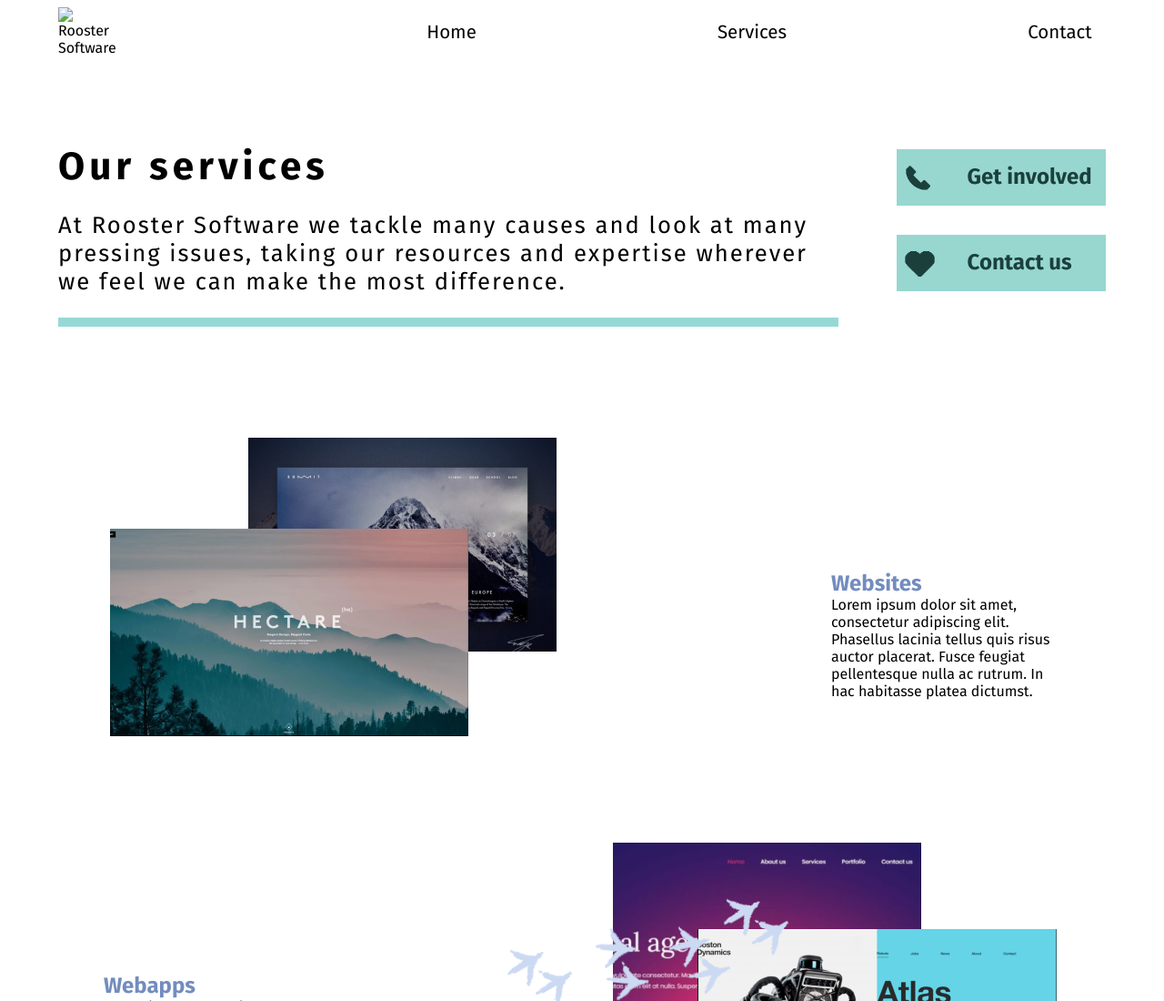
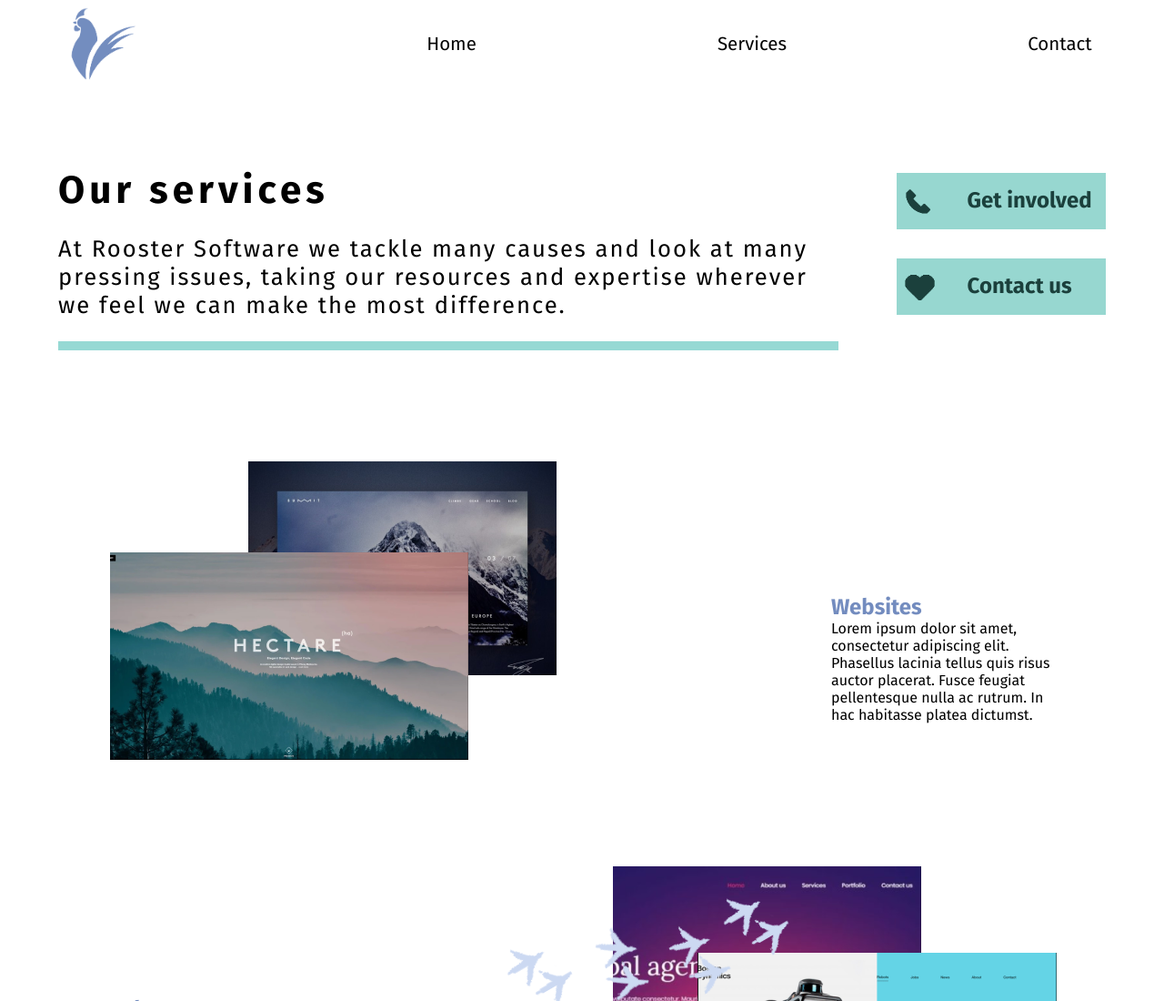
Before and after one commit to EdwinFajardoBarrera/EdwinFajardoBarrera.github.io, a plain HTML site: page services.html in a window 1280 px wide. Shown: the top 1100 px of the page at 91% size. Drawn offline with Linux system fonts and the light colour scheme.

Commit message:
Revivi al gaio

```diff
--- a/services.html
+++ b/services.html
@@ -3,6 +3,8 @@
   <head>
     <meta charset="UTF-8" />
     <meta name="viewport" content="width=device-width, initial-scale=1.0" />
+    <meta name="description" content="At Rooster Software we are committed to developing tools with the best quality to put companies in a future trend.">
+    <link rel="shortcut icon" href="images/favicon.png" type="image/x-icon">
     <title>Rooster Software - Hight quality solutions</title>
     <link
       href="https://fonts.googleapis.com/css2?family=Fira+Sans:wght@400;700&display=swap"
@@ -11,6 +13,7 @@
     <link rel="stylesheet" href="style.css" />
   </head>
   <body>
+    <!-- Mobile-menu -->
     <div id="menu" class="menu">
       <ul class="nav-mobile">
         <li class="nav-link">Home</li>
@@ -18,17 +21,18 @@
         <li class="nav-link">Contact</li>
       </ul>
     </div>
+
+    <!-- Page content -->
     <article class="landing-page">
       <nav class="navbar">
         <figure class="logo">
-          <img class="logo-img" src="logo.png" alt="Rooster Software" />
+          <img class="logo-img" src="images/logo.png" alt="Rooster Software" />
         </figure>
         <ul class="nav-links">
           <li class="nav-link"><a href="index.html">Home</a></li>
           <li class="nav-link"><a href="services.html">Services</a></li>
           <li class="nav-link"><a href="contact.html">Contact</a></li>
         </ul>
-
         <div class="burger-btn" hidden>
           <div class="burgerln"></div>
           <div class="burgerln"></div>
@@ -36,6 +40,7 @@
         </div>
       </nav>
 
+      <!-- Main content -->
       <main class="content">
         <section class="service-content">
             <div class="service-description">
@@ -52,9 +57,7 @@
       </main>
 
       <section class="service-examples">
-
         <div class="services">
-
           <div class="service-item">
             <figure class="block-image">
               <div class="image websites"></div>
@@ -103,12 +106,10 @@
               <div class="mobile-image apps"></div>
             </figure>
           </div>
-
         </div>
-
-
       </section>
 
+      <!-- Footer -->
       <footer class="footer">
         <p>
           Made with 🧙‍♂️ by Rooster Software - Copyright© Rooster Software 2020
```
